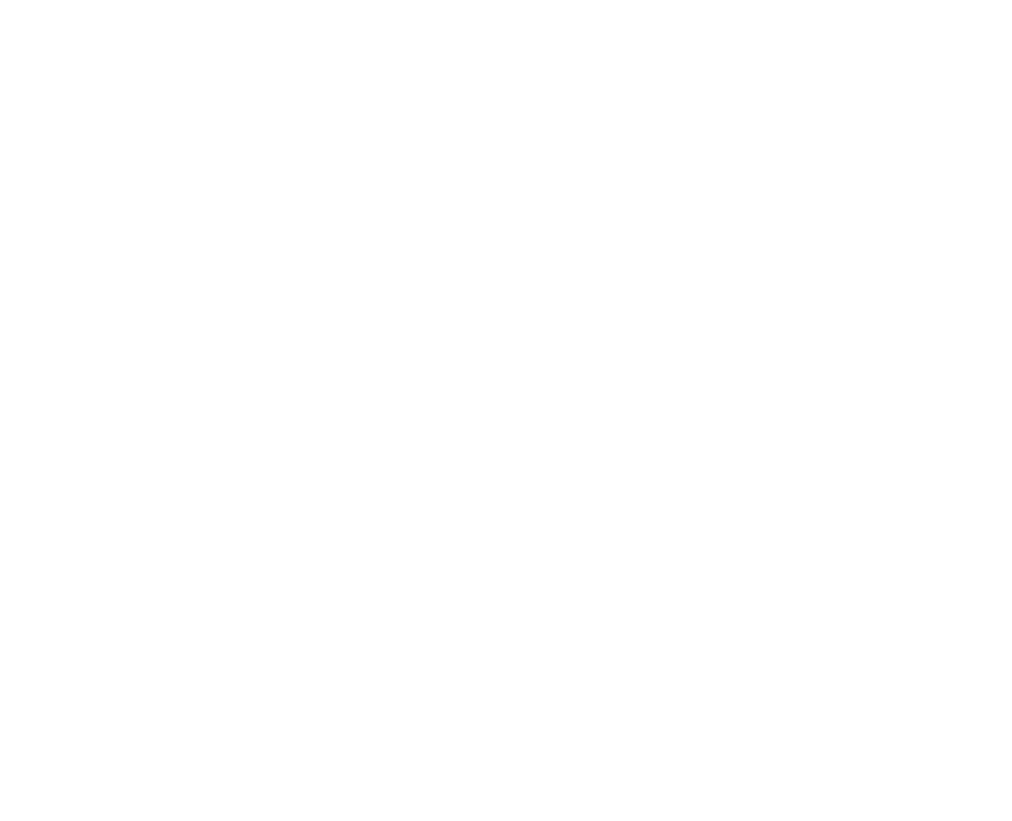
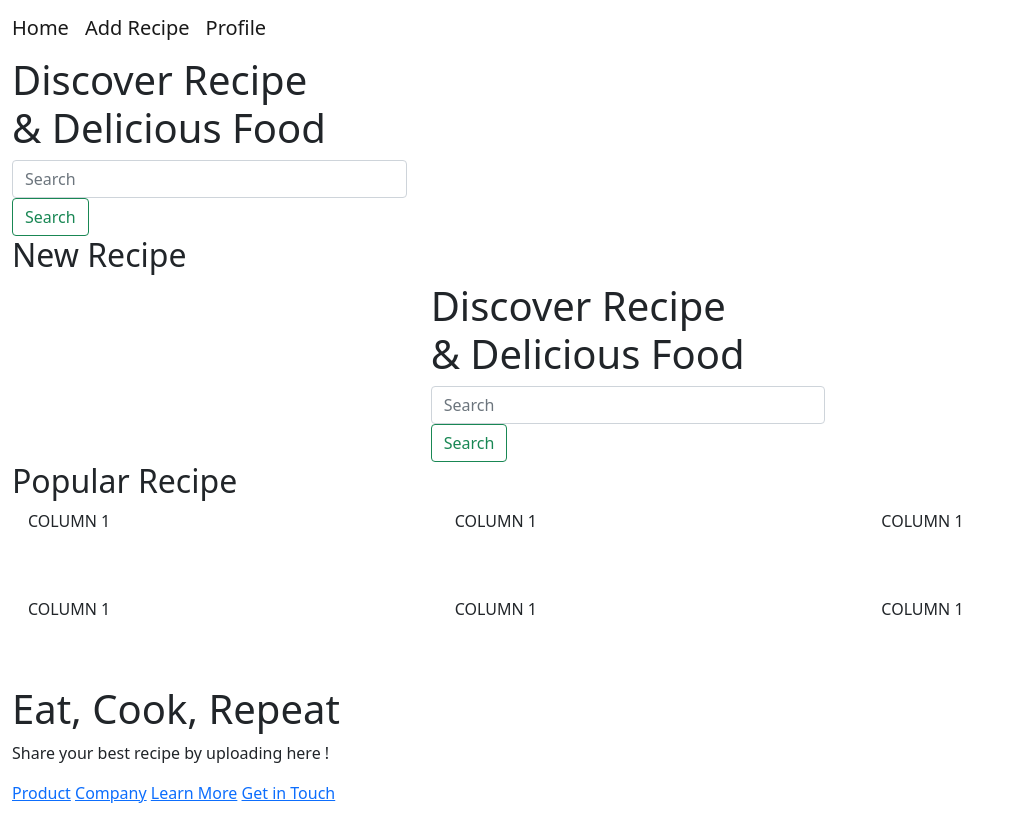
Before and after one commit to Ikhsanazis/sweettooth-frontend, a React (Create React App) app: page /LandingPage in a window 1280 px wide. Before the commit this address had no page. Shown: the whole page, without its empty margins (0-1012 px from the left). Before the commit the page ends 800 px from the top, so only its background shows below. Built offline with nearby package versions, Linux system fonts and the light colour scheme.

Commit message:
login-landing page

```diff
--- a/src/App.js
+++ b/src/App.js
@@ -5,6 +5,8 @@
 
 // import pages
 import Register from "./pages/Register";
+import Login from "./pages/Login";
+import LandingPage from "./pages/LandingPage";
 
 export default function App() {
   return (
@@ -12,6 +14,8 @@
       <Routes>
         <Route path="/">
           <Route path="Register" element={<Register />} />
+          <Route path="Login" element={<Login />} />
+          <Route path="LandingPage" element={<LandingPage />} />
         </Route>
       </Routes>
     </BrowserRouter>
--- /dev/null
+++ b/src/pages/LandingPage.js
@@ -0,0 +1,106 @@
+import React from "react";
+import { Container, Row, Col } from "react-bootstrap";
+
+function App() {
+  return (
+    <div className="App">
+      <Container fluid>
+        <Row className="">
+          <div class="backlayer1"></div>
+          <nav class="navbar  navbar-expand-lg navbar-light bg-transparran">
+            <a class="navbar-brand" href="#">
+              Home
+            </a>
+            <a class="navbar-brand" href="#">
+              Add Recipe
+            </a>
+            <a class="navbar-brand" href="#">
+              Profile
+            </a>
+          </nav>
+          <div className="search ">
+            <Row className="col-8">
+              <Col class="col">
+                <h1 class="title">
+                  Discover Recipe <br />& Delicious Food
+                </h1>
+                <form class="form">
+                  <input
+                    class="form-control "
+                    type="search"
+                    placeholder="Search"
+                  />
+                  <button class="btn btn-outline-success " type="submit">
+                    Search
+                  </button>
+                </form>
+              </Col>
+              <Col className="searchimage"></Col>
+            </Row>
+          </div>
+          <div class="backlayer2"></div>
+          <div className="titlenew">
+            <h2>New Recipe</h2>
+          </div>
+          <div className="newrecipe ">
+            <Row className="col-8">
+              <Col className="searchimage"></Col>
+              <Col class="col">
+                <h1 class="title">
+                  Discover Recipe <br />& Delicious Food
+                </h1>
+                <form class="form">
+                  <input
+                    class="form-control "
+                    type="search"
+                    placeholder="Search"
+                  />
+                  <button class="btn btn-outline-success " type="submit">
+                    Search
+                  </button>
+                </form>
+              </Col>
+            </Row>
+          </div>
+          <h2 className="titlepopular">Popular Recipe</h2>
+          <div className="popular  ">
+            <Row className="mb-5 ">
+              <Col className="popularimage mx-3">
+                <p className="text ">COLUMN 1</p>
+              </Col>
+              <Col className="popularimage mx-3">
+                <p className="text ">COLUMN 1</p>
+              </Col>
+              <Col className="popularimage mx-3">
+                <p className="text ">COLUMN 1</p>
+              </Col>
+            </Row>
+            <Row className="mb-5">
+              <Col className="popularimage mx-3">
+                <p className="text ">COLUMN 1</p>
+              </Col>
+              <Col className="popularimage mx-3">
+                <p className="text ">COLUMN 1</p>
+              </Col>
+              <Col className="popularimage mx-3">
+                <p className="text ">COLUMN 1</p>
+              </Col>
+            </Row>
+          </div>
+          <div class="backlayer3 ">
+            <Row className="mt">
+              <h1>Eat, Cook, Repeat</h1>
+              <p>Share your best recipe by uploading here !</p>
+              <p class="last">
+                <a href="#">Product</a> <a href="#">Company</a>{" "}
+                <a href="#">Learn More</a> <a href="#">Get in Touch</a>
+              </p>
+            </Row>
+          </div>
+        </Row>
+      </Container>
+    </div>
+  );
+}
+
+export default App;
--- /dev/null
+++ b/src/pages/Login.js
@@ -0,0 +1,63 @@
+import React from "react";
+import { Container, Row, Col } from "react-bootstrap";
+
+function App() {
+  return (
+    <div className="App">
+      <Container fluid>
+        <Row>
+          <Col className="bgleft">
+            <div className="backgroundlayer"></div>
+          </Col>
+          <Col className="bgright2 ">
+            <h2 class="judul2">Welcome!</h2>
+            <p class="text-center">Login into your existing account</p>
+            <div class="formulir mb-3 col-8 mx-auto ">
+              <label for="inputEmail" class="form-label">
+                Email address
+              </label>
+              <input
+                type="email"
+                class="form-control form-control-lg"
+                id="inputEmail"
+                placeholder="name@example.com"
+              ></input>
+            </div>
+            <div class="formulir mb-3 col-8 mx-auto ">
+              <label for="inputPassword" class="form-label">
+                Password
+              </label>
+              <input
+                type="password"
+                class="form-control form-control-lg"
+                id="inputPassword"
+                placeholder="password"
+              ></input>
+            </div>
+            <div class="formulir mb-3 col-8 mx-auto ">
+              <input
+                class="form-check-input"
+                type="checkbox"
+                value=""
+                id="flexCheckDefault"
+              ></input>
+              <label class="form-check-label" for="flexCheckDefault">
+                I agree to terms & conditions
+              </label>
+            </div>
+            <div class="formulir mb-3 col-8 mx-auto ">
+              <button type="button" class="button col-12 btn-lg ">
+                Login
+              </button>
+              <p class="forget text-center">
+                Already have an account?<a href="#">Login here</a>
+              </p>
+            </div>
+          </Col>
+        </Row>
+      </Container>
+    </div>
+  );
+}
+
+export default App;
```
Also changed, not shown: 1 other file (tests, documents, lock files or other folders).
